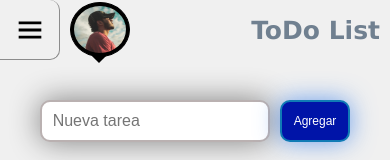
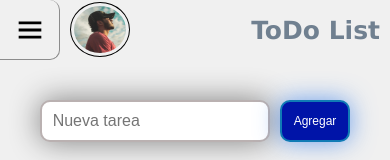
Before and after one commit to OrtizY30/To-Do-List-React, a React (Vite) app: page / in a window 390 px wide. Shown: the top 160 px of the page. Built offline with nearby package versions, Linux system fonts and the light colour scheme.

Commit message:
18-12-2023

```diff
--- a/src/style/media.css
+++ b/src/style/media.css
@@ -36,7 +36,7 @@ header .perfil {
     border: 1px solid black;
     z-index: 1;
     overflow: hidden;
-    background-color: black;
+    /* background-color: black; */
 
 }
 
@@ -106,20 +106,20 @@ header .perfil {
         height: 60px;
     }
 
-    header .menuBox::before {
+    /* header .menuBox::before {
         content: "";
         position: absolute;
         width: 10px;
         height: 10px;
         background-color: black;
         z-index: 0;
-        /* scale: 1 0; */
+        scale: 1 0;
         bottom: -4px;
         left: 61%;
         transform: rotate(45deg);
         transition: scale 0.5s ease-in-out;
 
-    }
+    } */
 
 }
 
@@ -133,10 +133,10 @@ header .perfil {
         margin-left: 20px;
     }
 
-    header .menuBox::before {
+    /* header .menuBox::before {
         left: 108px;
         bottom: -1px;
-    }
+    } */
 
     header .iconH {
         transform: translate(141px);
@@ -199,9 +199,9 @@ header .menuBox {
         width: 60px;
         margin-left: 0;
     }
-    header .menuBox::before{
+    /* header .menuBox::before{
         left: 72%;
-    }
+    } */
     section .inputTarea[type="text"] {
         width: 230px;
         padding: 8px 11px;
```
